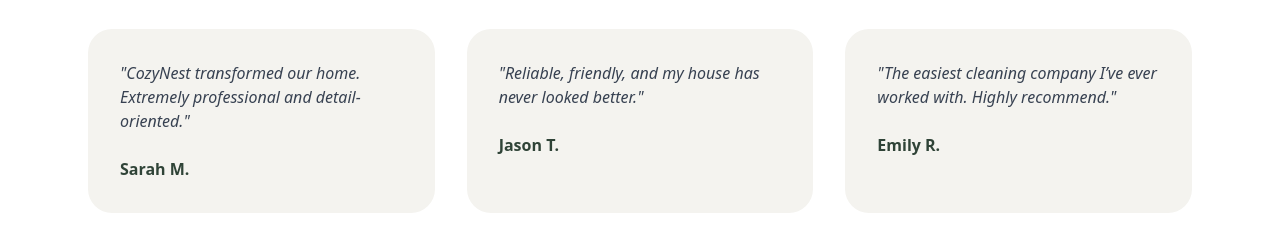
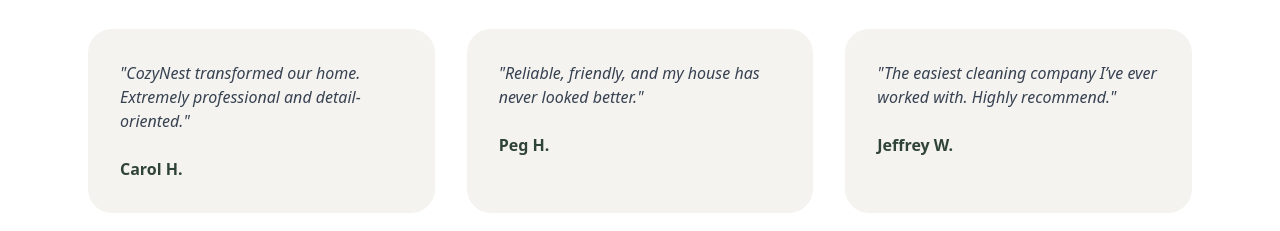
Before and after one commit to CozyNest26/cozynest-cleaning, a React (Vite) app in the folder cozynest-cleaning/: page / in a window 1280 px wide. Shown: the part 1940-2171 px from the top of the page. Built offline with nearby package versions, Linux system fonts and the light colour scheme.

Commit message:
Update App.jsx

```diff
--- a/cozynest-cleaning/src/App.jsx
+++ b/cozynest-cleaning/src/App.jsx
@@ -9,15 +9,15 @@
 
 const testimonials = [
   {
-    name: "Sarah M.",
+    name: "Carol H.",
     text: "CozyNest transformed our home. Extremely professional and detail-oriented."
   },
   {
-    name: "Jason T.",
+    name: "Peg H.",
     text: "Reliable, friendly, and my house has never looked better."
   },
   {
-    name: "Emily R.",
+    name: "Jeffrey W.",
     text: "The easiest cleaning company I’ve ever worked with. Highly recommend."
   }
 ]
```
